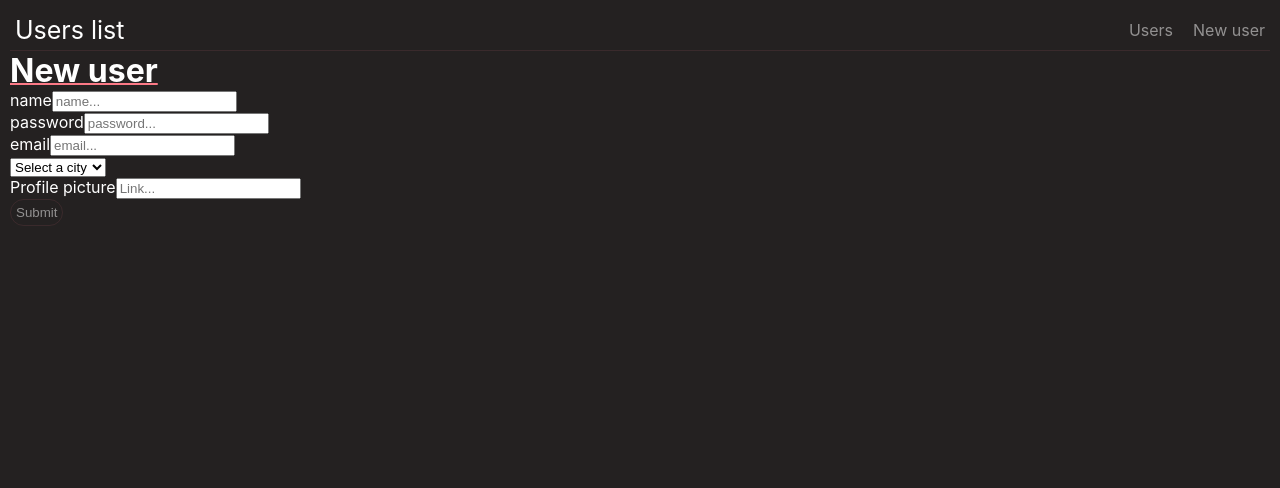
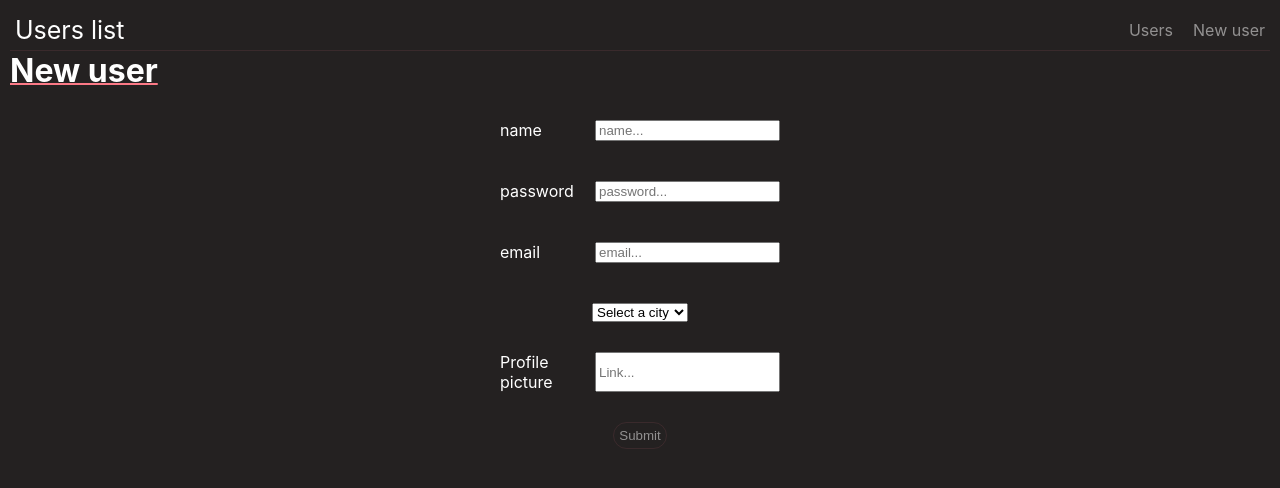
Before and after one commit to Malifarge/validation-front, a React (Create React App) app: page /New in a window 1280 px wide. Shown: the top 488 px of the page. Built offline with nearby package versions, Linux system fonts and the light colour scheme.

Commit message:
form style

```diff
--- a/src/App.css
+++ b/src/App.css
@@ -100,3 +100,15 @@ h1{
 .m-t-30{
   margin-top: 30px;
 }
+
+.m-t-10{
+  margin-top: 10px;
+}
+
+small{
+  color: rgba(255, 255, 255, 0.5);
+}
+
+.erreur{
+  border: 2px solid red;
+}
--- a/src/Components/Input.js
+++ b/src/Components/Input.js
@@ -5,11 +5,13 @@ const Input = ({
     placeholder,
     handleChange,
     required,
-    error
+    error,
+    className
   }) => {
+
     return (
-      <>
-        <div>
+      <div className="flex clmn aic">
+        <div className="flex jcsb w-280">
           <label htmlFor={label}>{label}</label>
           <input
             name={label}
@@ -18,10 +20,11 @@ const Input = ({
             placeholder={placeholder}
             onChange={handleChange}
             required={required}
+            className={className}
           />
         </div>
-        {error && <small>{error.map(err=>err.msg)}</small>}
-      </>
+        {error && <small className="m-t-10">{error.map(err=>err.msg)}</small>}
+      </div>
     )
   }
 
--- a/src/Pages/NewUser.js
+++ b/src/Pages/NewUser.js
@@ -1,4 +1,4 @@
-import { useState } from "react"
+import { useState, useEffect } from "react"
 import { useNavigate } from "react-router-dom"
 
 import H1 from "../Components/H1"
@@ -15,6 +15,10 @@ const NewUser = () =>{
     const [errorDataName, setErrorDataName] = useState([])
     const [errorDataEmail, setErrorDataEmail] = useState([])
     const [errorDataPassword, setErrorDataPassword] = useState([])
+    const [classNameName, setClassNameName] = useState("")
+    const [classNamePassword, setClassNamePassword] = useState("")
+    const [classNameEmail, setClassNameEmail] = useState("")
+
 
     const navigate=useNavigate()
 
@@ -70,12 +74,28 @@ const NewUser = () =>{
 
     }
 
+    useEffect(()=> {
+        if(errorDataName[0]){
+            setClassNameName("erreur")
+        }
+    }, [errorDataName])
 
+    useEffect(()=> {
+        if(errorDataPassword[0]){
+            setClassNamePassword("erreur")
+        }
+    }, [errorDataPassword])
+
+    useEffect(()=> {
+        if(errorDataEmail[0]){
+            setClassNameEmail("erreur")
+        }
+    }, [errorDataEmail])
 
     return (
         <>
         <H1>New user</H1>
-        <form onSubmit={handleSubmit}>
+        <form onSubmit={handleSubmit} className="flex clmn g-30 aic m-t-30">
             <Input
                 label="name"
                 type="texte"
@@ -84,6 +104,7 @@ const NewUser = () =>{
                 handleChange={handleNameChange}
                 required
                 error={errorDataName}
+                className={classNameName}
             />
 
             <Input
@@ -94,7 +115,7 @@ const NewUser = () =>{
                 handleChange={handlePasswordChange}
                 required
                 error={errorDataPassword}
-
+                className={classNamePassword}
 
             />
 
@@ -106,7 +127,7 @@ const NewUser = () =>{
                 handleChange={handleMailChange}
                 required
                 error={errorDataEmail}
-
+                className={classNameEmail}
             />
 
             <select required onChange={handleCityChange} value={city}>
```
